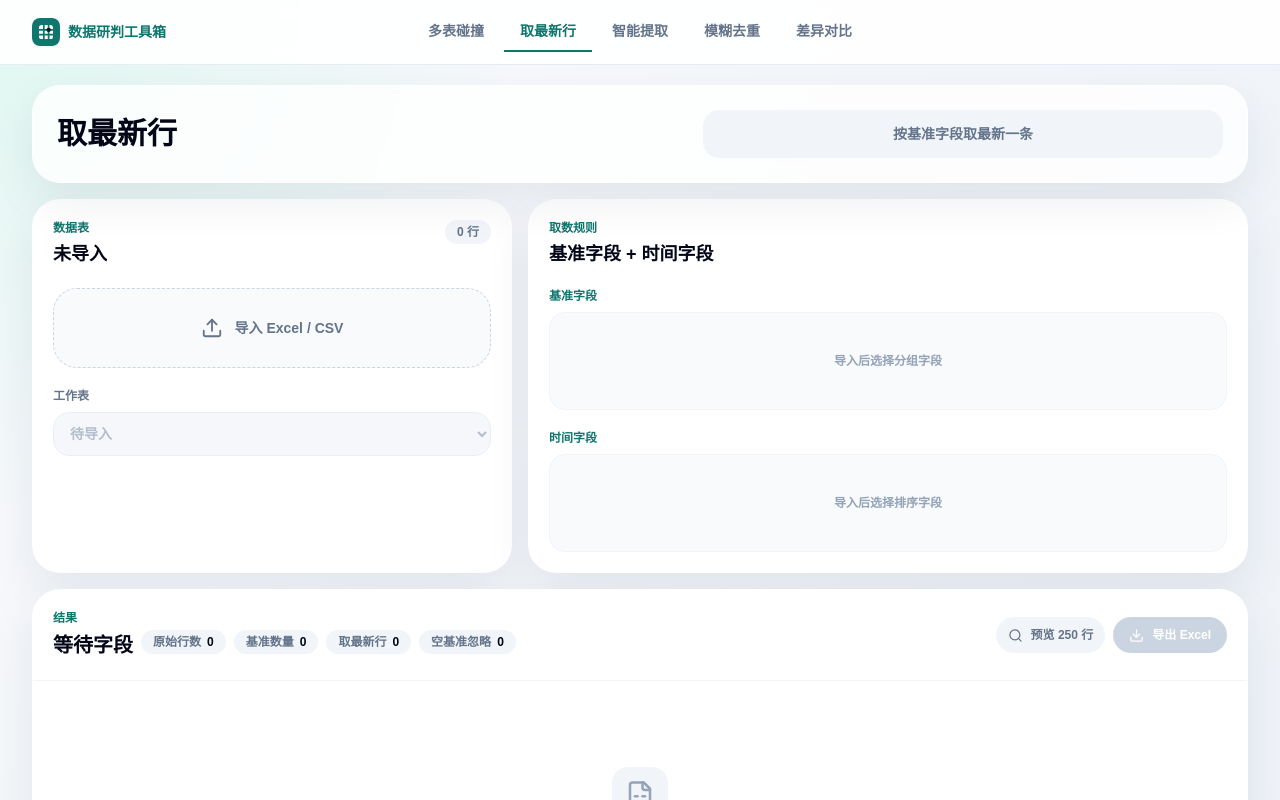
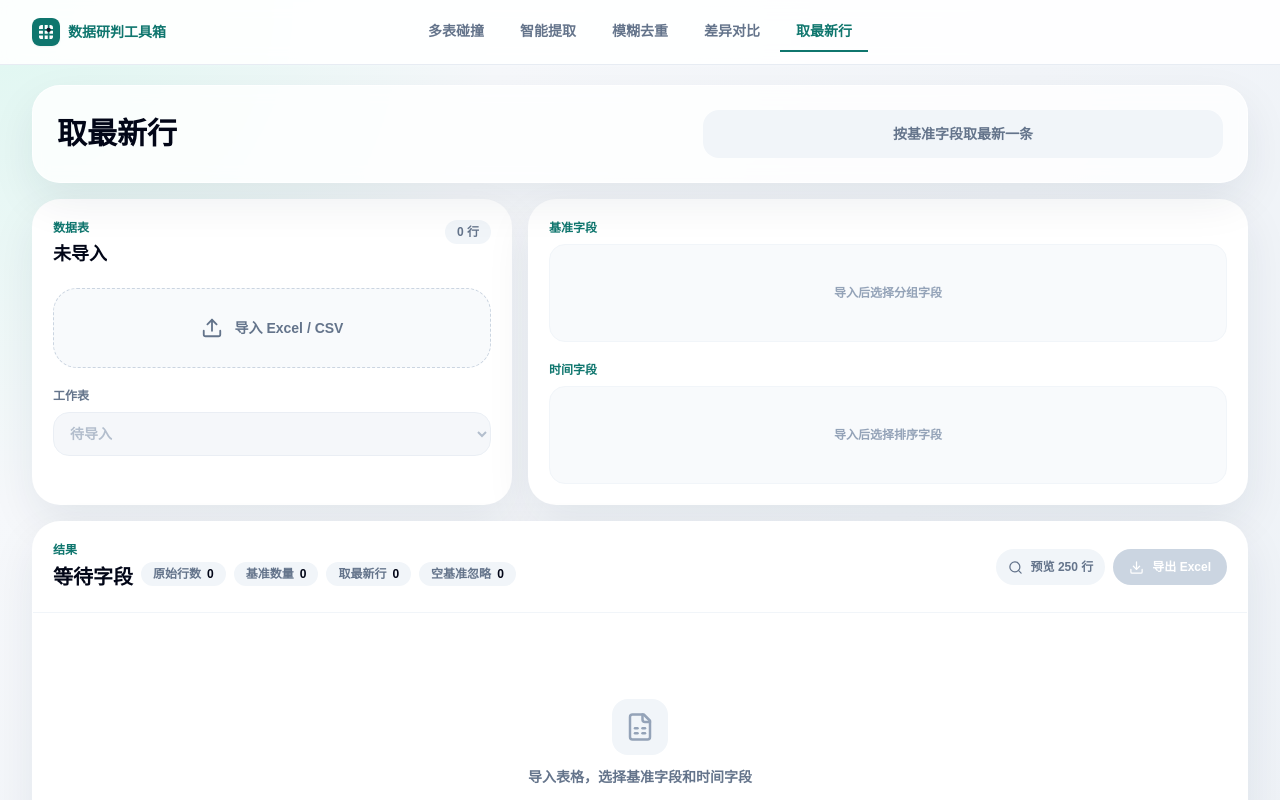
Before and after one commit to chkfail/data-analysis-workbench, a Next.js app: page / in a window 1280 px wide. Both pictures are taken after a click on the button "取最新行". Shown: the top 800 px of the page. Built offline with nearby package versions, Linux system fonts and the light colour scheme.

Commit message:
Remove rule heading from latest and reorder tools

```diff
--- a/app/config/tools.ts
+++ b/app/config/tools.ts
@@ -14,12 +14,6 @@ export const TOOL_DEFINITIONS: Record<
     heading: "多表碰撞",
     exportFile: "多表碰撞结果.xlsx",
     exportSheet: "碰撞结果",
-  },
-  latest: {
-    title: "取最新行",
-    heading: "取最新行",
-    exportFile: "取最新行结果.xlsx",
-    exportSheet: "取最新行",
   },
   extract: {
     title: "智能提取",
@@ -39,4 +33,10 @@ export const TOOL_DEFINITIONS: Record<
     exportFile: "差异对比结果.xlsx",
     exportSheet: "对比结果",
   },
+  latest: {
+    title: "取最新行",
+    heading: "取最新行",
+    exportFile: "取最新行结果.xlsx",
+    exportSheet: "取最新行",
+  },
 };
--- a/app/modules/latest/LatestModule.tsx
+++ b/app/modules/latest/LatestModule.tsx
@@ -55,12 +55,6 @@ export function LatestModule({
 
         <article className="rounded-[28px] border border-white/70 bg-white p-5 shadow-panel">
           <div className="grid content-start gap-5">
-            <div>
-              <p className="text-xs font-black text-field">取数规则</p>
-              <h2 className="mt-1 text-lg font-black text-slate-950">
-                基准字段 + 时间字段
-              </h2>
-            </div>
             <FieldChipPicker
               title="基准字段"
               columns={columns}
```
